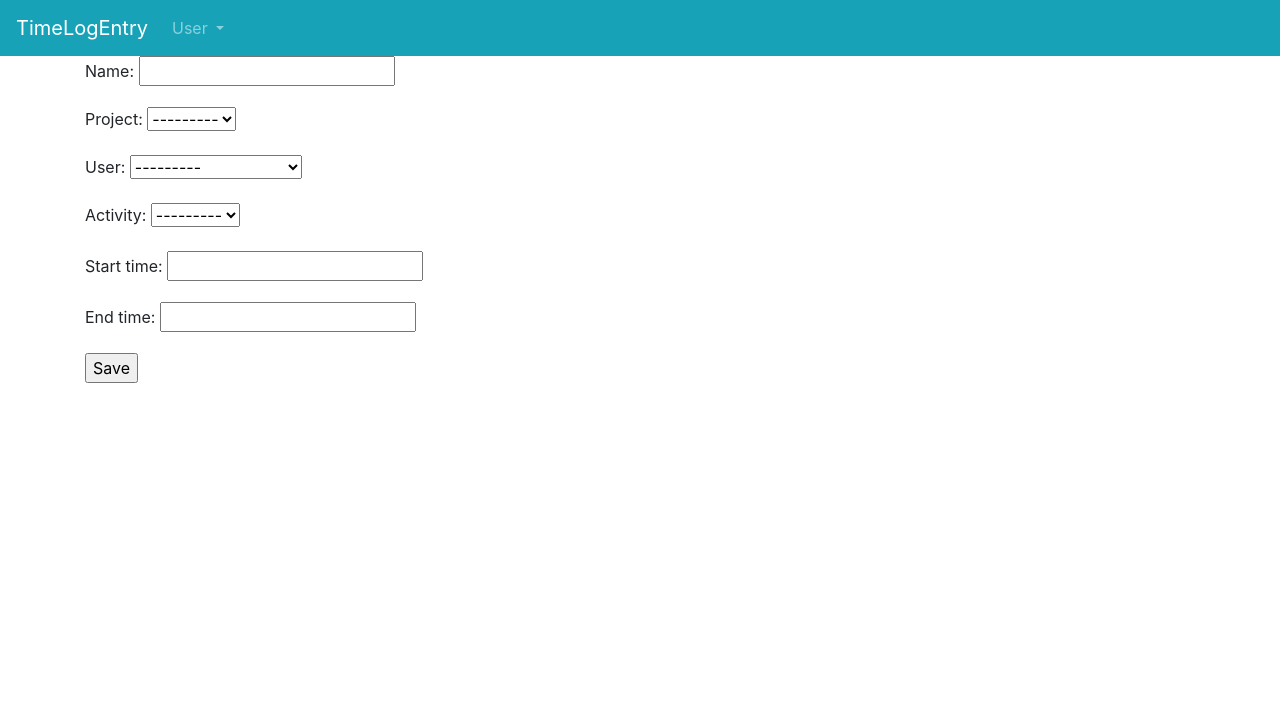
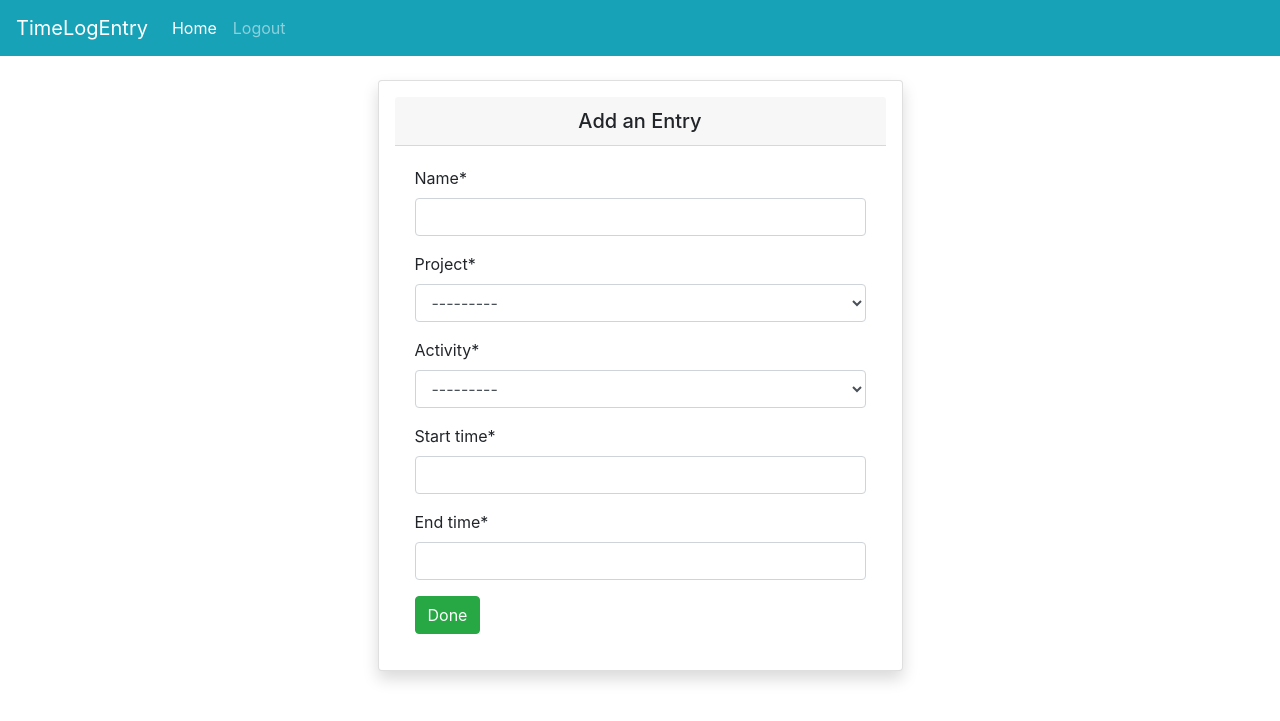
Before and after one commit to ycv005/employee_log_management, a Django app: page /log/entry/add in a window 1280 px wide. Shown: the top 721 px of the page. Run offline with Django 3.2, Linux system fonts and the light colour scheme; a user stored in the database is signed in; data comes from the database, SQL or seed files in the repository; both versions use the stored data as it was after the commit; some libraries are stand-ins or nearby versions.

Commit message:
ui fix, form fix, datetime fix

```diff
--- a/core/models.py
+++ b/core/models.py
@@ -3,6 +3,7 @@ from django.conf import settings
 from django.utils import timezone
 from datetime import timedelta
 from django.core.exceptions import ValidationError
+from django.urls import reverse
 
 
 def validate_start_time(value):
@@ -79,6 +80,9 @@ class Entry(models.Model):
     def __str__(self):
         return self.name
 
+    def get_absolute_url(self):
+        return reverse('core:entry-detail', kwargs={'pk': self.pk})
+
     def clean(self):
         """
         Raise Error when a Start time of a Entry > End time of a Entry
--- a/static/js/counter.js
+++ b/core/static/js/counter.js
@@ -5,5 +5,4 @@ $(document).ready(async function () {
             $this.html(event.strftime('%D days %H:%M:%S'));
         });
     });
-
 });
--- /dev/null
+++ b/core/static/js/datetimepicker.js
@@ -0,0 +1,9 @@
+$(document).ready(async function () {
+    $(".datetimeinput").datetimepicker(
+        {
+            format: 'm/d/Y H:i',
+
+        }
+    );
+    $(".datetimeinput").attr("autocomplete", "off");
+});
--- /dev/null
+++ b/core/static/js/handle_entry_list.js
@@ -0,0 +1,4 @@
+$(document).ready(async function () {
+    const selfEntryList = $("#self-entry-list");
+
+});
--- a/core/templates/core/entry_form.html
+++ b/core/templates/core/entry_form.html
@@ -1,8 +1,18 @@
 {% extends 'base/base.html' %}
 
+{% load crispy_forms_tags %}
+
 {% block content %}
-<form method="post my-4">{% csrf_token %}
-    {{ form.as_p }}
-    <input type="submit" value="Save">
-</form>
+<div class="container col-6 my-4">
+    <div class="card shadow p-3 mb-5 bg-white rounded">
+        <h5 class="card-header text-center">Add an Entry</h5>
+        <div class="card-body">
+            <form method="post">
+                {% csrf_token %}
+                {{ form|crispy }}
+                <button type="submit" class="btn btn-success">Done</button>
+            </form>
+        </div>
+    </div>
+</div>
 {% endblock content %}
--- a/core/urls.py
+++ b/core/urls.py
@@ -1,8 +1,11 @@
 from django.urls import path
-from .views import EntryCreate
+from .views import EntryCreateView, EntryDetailView
 
 app_name = 'core'
 
 urlpatterns = [
-    path('entry/add', EntryCreate.as_view(), name='entry-add')
+    path('entry/add', EntryCreateView.as_view(), name='entry-add'),
+    path('entry/detail/<int:pk>', EntryDetailView.as_view(),
+         name='entry-detail'
+         ),
 ]
--- a/core/views.py
+++ b/core/views.py
@@ -1,9 +1,33 @@
-from django.shortcuts import render
-from django.views.generic.edit import CreateView
-from .models import Entry, Project, Activity
+from django.views.generic.edit import CreateView, DeleteView, UpdateView
+from django.views.generic import DetailView
+from django.contrib.auth.mixins import LoginRequiredMixin
+from django.urls import reverse_lazy
+from .models import Entry
 
 
-class EntryCreate(CreateView):
+ENTRY_FIELDS = ['name', 'project',
+                'activity', 'start_time', 'end_time']
+
+
+class EntryCreateView(LoginRequiredMixin, CreateView):
     model = Entry
-    fields = ['name', 'project', 'user',
-              'activity', 'start_time', 'end_time']
+    fields = ENTRY_FIELDS
+    success_url = reverse_lazy('home-page')
+
+    def form_valid(self, form):
+        form.instance.user = self.request.user
+        return super().form_valid(form)
+
+
+class EntryUpdateView(LoginRequiredMixin, UpdateView):
+    model = Entry
+    fields = ENTRY_FIELDS
+
+
+class EntryDeleteView(LoginRequiredMixin, DeleteView):
+    model = Entry
+    success_url = reverse_lazy('home-page')
+
+
+class EntryDetailView(DetailView):
+    model = Entry
--- a/employee_log/settings.py
+++ b/employee_log/settings.py
@@ -44,6 +44,9 @@ INSTALLED_APPS = [
     # Custom Apps
     'users',
     'core',
+
+    # third-party
+    'crispy_forms',
 ]
 
 MIDDLEWARE = [
@@ -131,3 +134,5 @@ STATIC_URL = '/static/'
 STATICFILES_DIRS = [
     os.path.join(BASE_DIR, "static"),
 ]
+
+CRISPY_TEMPLATE_PACK = 'bootstrap4'
--- a/employee_log/urls.py
+++ b/employee_log/urls.py
@@ -19,7 +19,7 @@ from generic_views import HomePage
 
 urlpatterns = [
     path('admin/', admin.site.urls),
-    path('', HomePage.as_view(), name='home_page'),
+    path('', HomePage.as_view(), name='home-page'),
     path('', include('users.urls')),
     path('log/', include('core.urls',)),
 ]
--- a/templates/base/js.html
+++ b/templates/base/js.html
@@ -11,9 +11,18 @@
     integrity="sha384-B4gt1jrGC7Jh4AgTPSdUtOBvfO8shuf57BaghqFfPlYxofvL8/KUEfYiJOMMV+rV"
     crossorigin="anonymous"></script>
 
+<!-- XDSoft DateTimePicker -->
+<link rel="stylesheet"
+    href="https://cdnjs.cloudflare.com/ajax/libs/jquery-datetimepicker/2.5.20/jquery.datetimepicker.min.css"
+    integrity="sha256-DOS9W6NR+NFe1fUhEE0PGKY/fubbUCnOfTje2JMDw3Y=" crossorigin="anonymous" />
+<script src="https://cdnjs.cloudflare.com/ajax/libs/jquery-datetimepicker/2.5.20/jquery.datetimepicker.full.min.js"
+    integrity="sha256-FEqEelWI3WouFOo2VWP/uJfs1y8KJ++FLh2Lbqc8SJk=" crossorigin="anonymous"></script>
+
 <!-- CSRF AJAX -->
 <script src="{% static 'js/csrf_ajax.js' %}"></script>
 
 <!-- Counter Js -->
 <script src="{% static 'js/jquery.countdown.min.js' %}"></script>
 <script src="{% static 'js/counter.js' %}"></script>
+
+<script src="{% static 'js/datetimepicker.js' %}"></script>
--- a/templates/base/navigation_bar.html
+++ b/templates/base/navigation_bar.html
@@ -1,6 +1,6 @@
-<nav class="navbar navbar-expand-lg navbar-dark bg-info">
+<nav class="navbar navbar-expand-lg sticky-top navbar-dark bg-info">
 
-  <a class="navbar-brand" href="">TimeLogEntry</a>
+  <a class="navbar-brand" href="{% url 'home-page' %}">TimeLogEntry</a>
   <button class="navbar-toggler" type="button" data-toggle="collapse" data-target="#navbarSupportedContent"
     aria-controls="navbarSupportedContent" aria-expanded="false" aria-label="Toggle navigation">
     <span class="navbar-toggler-icon"></span>
@@ -8,21 +8,21 @@
 
   <div class="collapse navbar-collapse" id="navbarSupportedContent">
     <ul class="navbar-nav mr-auto">
-      <li class="nav-item dropdown">
-        <a class="nav-link dropdown-toggle" href="#" id="navbarDropdown" role="button" data-toggle="dropdown"
-          aria-haspopup="true" aria-expanded="false">
-          User
-        </a>
-        <div class="dropdown-menu" aria-labelledby="navbarDropdown">
-          {% if user.is_authenticated %}
-          <a class="dropdown-item" href="{% url "users:logout" %}">Logout</a>
-          {% else %}
-          <a class="dropdown-item" href="{% url "users:login_page" %}">Login</a>
-          <div class="dropdown-divider"></div>
-          <a class="dropdown-item" href="{% url "users:signup_page" %}">SignUp</a>
-          {% endif %}
-        </div>
+      <li class="nav-item active">
+        <a class="nav-link" href="{% url 'home-page' %}">Home</a>
       </li>
+      {% if user.is_authenticated %}
+      <li class="nav-item">
+        <a class="nav-link" href="{% url 'users:logout' %}">Logout</a>
+      </li>
+      {% else %}
+      <li class="nav-item">
+        <a class="nav-link" href="{% url 'users:login_page' %}">Login</a>
+      </li>
+      <li class="nav-item">
+        <a class="nav-link" href="{% url 'users:signup_page' %}">SignUp</a>
+      </li>
+      {% endif %}
     </ul>
 
   </div>
--- a/templates/pages/home.html
+++ b/templates/pages/home.html
@@ -4,11 +4,11 @@
   {% if user.is_authenticated %}
   <div class="my-4">
     <div class="row">
-      <a class="btn btn-info mx-2" id="all-entry-list" href="{% url 'core:entry-add' %}">Add an Entry</a>
-      <a class="btn btn-info mx-2" id="all-entry-list">All Entry</a>
+      <a class="btn btn-info mx-2" id="add-entry" href="{% url 'core:entry-add' %}">Add an Entry</a>
+      <!-- <a class="btn btn-info mx-2" id="all-entry-list">All Entry</a> -->
       <a class="btn btn-info mx-2" id="self-entry-list">Your Entry</a>
     </div>
-    {% include 'pages/entry/list.html' with entires=object_list %}
+    {% include 'core/entry_list.html' with entires=object_list %}
   </div>
 
   {% else %}
--- a/users/views.py
+++ b/users/views.py
@@ -13,7 +13,7 @@ class SignUpView(generic.CreateView):
 
 class LoginView(generic.FormView):
     form_class = forms.AuthenticationForm
-    success_url = reverse_lazy('home_page')
+    success_url = reverse_lazy('home-page')
     template_name = 'registration/login.html'
 
     def form_valid(self, form):
@@ -23,4 +23,4 @@ class LoginView(generic.FormView):
 
 def logout_view(request):
     logout(request)
-    return HttpResponseRedirect('/')
+    return HttpResponseRedirect(reverse_lazy('home-page'))
```
Also changed, not shown: core/forms.py (deleted, +0 -8 lines), core/templates/core/entry_detail.html (added, +29 -0 lines), core/templates/core/entry_list.html (renamed from templates/pages/entry/list.html, +9 -1 lines), templates/base/form_error.html (deleted, +0 -13 lines), templates/registration/login.html (+11 -14 lines), templates/registration/signup.html (+12 -28 lines), db.sqlite3.
